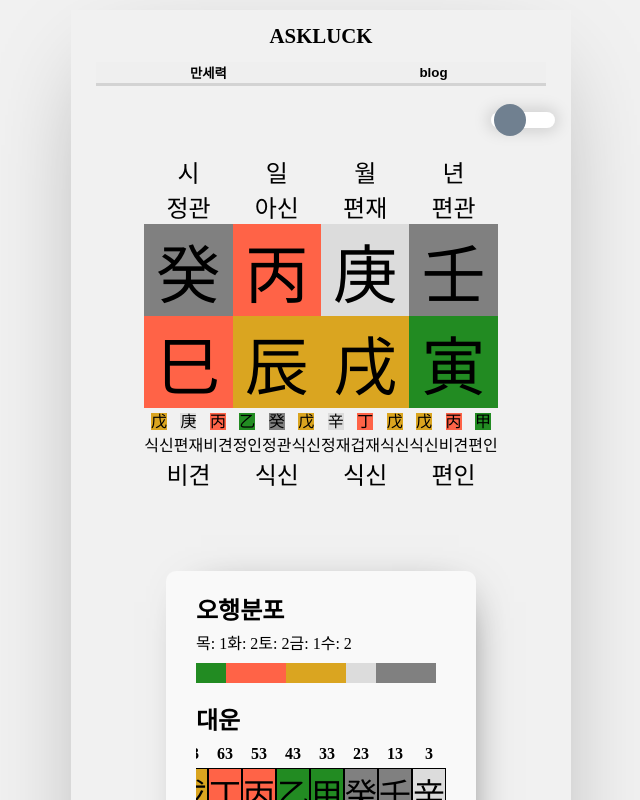
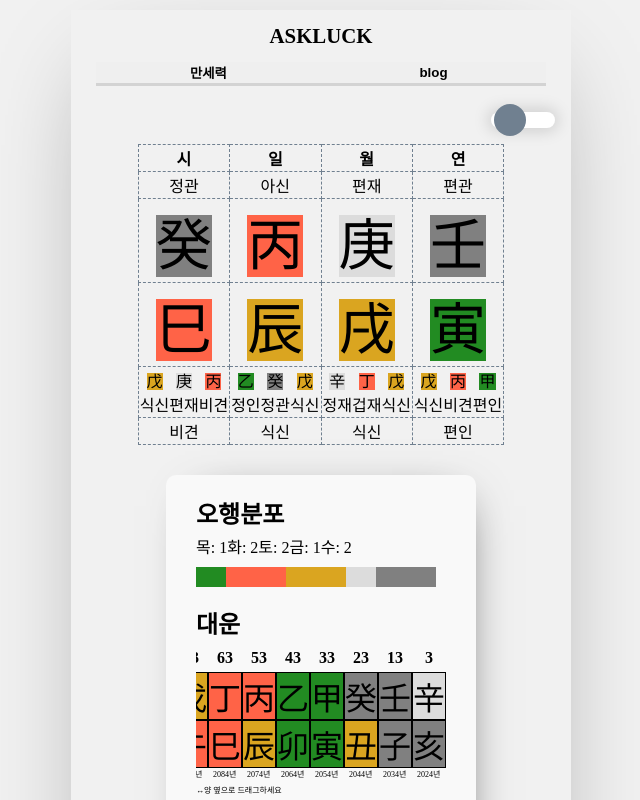
Before and after one commit to seni95/askLuck, a React (Create React App) app: page / in a window 1280 px wide. Shown: the top 800 px of the page, without its empty margins (319-959 px from the left). Built offline with nearby package versions, Linux system fonts and the light colour scheme.

Commit message:
revise css

```diff
--- a/src/components/result/four_pillar_viewer.jsx
+++ b/src/components/result/four_pillar_viewer.jsx
@@ -1,4 +1,4 @@
-import React,{useEffect} from 'react'
+import React, { useEffect } from 'react'
 import Logic from '../logic/logic';
 import styles from './four_pillar_viewer.module.css';
 import CalculateFamily from '../logic/calculate_family';
@@ -25,8 +25,8 @@ const FourPillarViewer = (props) => {
     // const selectedDay = 21;
     // const selectedTime = "09:50";
 
-    const yearSky = logic.returnYearSky(selectedYear,selectedMonth,selectedDay);
-    const yearGround = logic.returnYearGround(selectedYear,selectedMonth,selectedDay);
+    const yearSky = logic.returnYearSky(selectedYear, selectedMonth, selectedDay);
+    const yearGround = logic.returnYearGround(selectedYear, selectedMonth, selectedDay);
 
     const monthSky = logic.returnMonthSky(selectedYear, selectedMonth, selectedDay);
     const monthGround = logic.returnMonthGround(selectedMonth, selectedDay);
@@ -37,15 +37,15 @@ const FourPillarViewer = (props) => {
     const timeSky = logic.returnTimeSky(selectedYear, selectedMonth, selectedDay, selectedTime);
     const timeGround = logic.returnTimeGround(selectedTime);
 
-    const [detailKey,setDetailKey] = useState(false);
+    const [detailKey, setDetailKey] = useState(false);
 
-    const showDetail=()=>{
-        if(!detailKey){
+    const showDetail = () => {
+        if (!detailKey) {
             setDetailKey(true);
-            console.log(detailKey+"토글완");
-        }else{
+            console.log(detailKey + "토글완");
+        } else {
             setDetailKey(false);
-            console.log(detailKey+"토글완");
+            console.log(detailKey + "토글완");
         }
     }
 
@@ -53,98 +53,112 @@ const FourPillarViewer = (props) => {
     return (
         <div className={styles.container}>
             <div className={styles.showDetail}>
-<div className={styles.toggleSwitch} id={detailKey==0?"":"toggledSwitch"}>
+                <div className={styles.toggleSwitch} id={detailKey == 0 ? "" : "toggledSwitch"}>
                     <span className={styles.toggleButton} onClick={showDetail}
-  id={detailKey==0?"":"toggledButton"}></span>
+                        id={detailKey == 0 ? "" : "toggledButton"}></span>
                 </div>
             </div>
+            <table>
+                <th>시</th>
+                <th>일</th>
+                <th>월</th>
+                <th>연</th>
+                <tr>
+                    <td><CalculateFamily daySky={daySky} sky={timeSky}></CalculateFamily></td>
+                    <td>아신</td>
+                    <td><CalculateFamily daySky={daySky} sky={monthSky}></CalculateFamily></td>
+                    <td><CalculateFamily daySky={daySky} sky={yearSky}></CalculateFamily></td>
+                </tr>
 
-        <div className={styles.pillarsContainer}>
-            <div className={styles.pillars}>
-                <span>년</span>
-                <span><CalculateFamily daySky = {daySky} sky={yearSky}></CalculateFamily></span>
+                <tr className={styles.sky}>
+                    <td> <span className={`${styles.element} ${styles.sky}`}
+                        id={timeSky.color}>
+                        {timeSky.code}
+                    </span></td>
+                    <td>
+                        <span className={`${styles.element} ${styles.sky}`}
+                            id={daySky.color}>
+                            {daySky.code}
+                        </span>
+                    </td>
+                    <td>
+                        <span className={`${styles.element} ${styles.sky}`}
+                            id={monthSky.color}>
+                            {monthSky.code}
+                        </span>
+                    </td>
+                    <td>
                         <span className={`${styles.element} ${styles.sky}`}
                             id={yearSky.color}>
                             {yearSky.code}
                         </span>
-                <span className={`${styles.element} ${styles.ground}`}
+                    </td>
+                </tr>
+
+                <tr className={styles.ground}>
+                    <td><span className={`${styles.element} ${styles.ground}`}
+                        id={timeGround.color}
+                    >
+                        {timeGround.code}
+                    </span></td>
+                    <td><span className={`${styles.element} ${styles.ground}`}
+                        id={dayGround.color}>
+                        {dayGround.code}
+                    </span></td>
+                    <td>  <span className={`${styles.element} ${styles.ground}`}
+                        id={monthGround.color}>
+                        {monthGround.code}
+                    </span></td>
+                    <td>  <span className={`${styles.element} ${styles.ground}`}
                         id={yearGround.color}>
                         {yearGround.code}
                     </span>
+                    </td>
+                </tr>
 
-                <span>
+                <tr>
+                    <td> <span>
+                        <CalculateInnerAttri
+                            ground={timeGround}
+                            daySky={daySky}
+                        ></CalculateInnerAttri>
+                    </span></td>
+                    <td>  <span>
+                        <CalculateInnerAttri
+                            ground={dayGround}
+                            daySky={daySky}
+                        ></CalculateInnerAttri>
+                    </span></td>
+                    <td>  <span>
+                        <CalculateInnerAttri
+                            ground={monthGround}
+                            daySky={daySky}
+                        ></CalculateInnerAttri>
+                    </span></td>
+                    <td> <span>
                         <CalculateInnerAttri
                             ground={yearGround}
                             daySky={daySky}
                         ></CalculateInnerAttri>
-                </span>
+                    </span></td>
+                </tr>
 
-                <span><CalculateFamily daySky = {daySky} ground={yearGround}></CalculateFamily></span>
-            </div>
-            <div className={styles.pillars}>
-                <span>월</span>
-                <span><CalculateFamily daySky = {daySky} sky={monthSky}></CalculateFamily></span>
-                <span className={`${styles.element} ${styles.sky}`}
-                id={monthSky.color}>
-                    {monthSky.code}
-                </span>
-                <span className={`${styles.element} ${styles.ground}`}
-                id={monthGround.color}>
-                    {monthGround.code}
-                </span>
-                <span>
-                <CalculateInnerAttri
-                ground={monthGround}
-                daySky={daySky}
-                ></CalculateInnerAttri>
-                </span>
-                <span><CalculateFamily daySky = {daySky} ground={monthGround}></CalculateFamily></span>
+                <tr>
+                    <td>
+                        <span><CalculateFamily daySky={daySky} ground={timeGround}></CalculateFamily></span>
+                    </td>
+                    <td>
+                        <span><CalculateFamily daySky={daySky} ground={dayGround}></CalculateFamily></span>
+                    </td>
+                    <td>
+                        <span><CalculateFamily daySky={daySky} ground={monthGround}></CalculateFamily></span>
+                    </td>
+                    <td>
+                        <span><CalculateFamily daySky={daySky} ground={yearGround}></CalculateFamily></span>
+                    </td>
+                </tr>
 
-            </div>
-            <div className={styles.pillars}>
-                <span>일</span>
-                <span>아신</span>
-                <span className={`${styles.element} ${styles.sky}`}
-                id={daySky.color}>
-                    {daySky.code}
-                </span>
-                <span className={`${styles.element} ${styles.ground}`}
-                id={dayGround.color}>
-                    {dayGround.code}
-                </span>
-                <span>
-                <CalculateInnerAttri
-                ground={dayGround}
-                daySky={daySky}
-                ></CalculateInnerAttri>
-                </span>
-
-                <span><CalculateFamily daySky = {daySky} ground={dayGround}></CalculateFamily></span>
-
-            </div>
-            <div className={styles.pillars}>
-                <span>시</span>
-                <span><CalculateFamily daySky = {daySky} sky={timeSky}></CalculateFamily></span>
-
-                <span className={`${styles.element} ${styles.sky}`}
-                id={timeSky.color}>
-                    {timeSky.code}
-                </span>
-                <span className={`${styles.element} ${styles.ground}`}
-                id={timeGround.color}
-                >
-                    {timeGround.code}
-                </span>
-                <span>
-                <CalculateInnerAttri
-                ground={timeGround}
-                daySky={daySky}
-                ></CalculateInnerAttri>
-                </span>
-                <span><CalculateFamily daySky = {daySky} ground={timeGround}></CalculateFamily></span>
-
-            </div>
-            </div>
+            </table>
 
             {detailKey &&
                 <ShowHop
--- a/src/components/result/four_pillar_viewer.module.css
+++ b/src/components/result/four_pillar_viewer.module.css
@@ -12,53 +12,13 @@
     border:1px solid black;
 } */
 
-.pillarsContainer{
-}
 
-.pillarsContainer{
-    display: flex;
-    flex-direction: row-reverse;
-    justify-content: center;
-    padding: 50px;
-    padding-top:10px;
-    font-weight: 500;
-
-}
-.pillars{
-    display: flex;
-    flex-direction: column;
-    font-size: 1.5rem;
-}
-
-.pillars *{
-
-
-}
-
-.element{
-    font-size:3rem;
-    font-family: 'Nanum Gothic', sans-serif;
-    font-size: 4rem;
-}
 
 *{
     /* color:pink; */
 }
 
-.green{
-    color:blue;
-    background-color: chartreuse;
-}
 
-.blue{
-    background-color: gold;
-}
-.red{
-
-}
-span{
-    text-align: center;
-}
 
 .toggleSwitch {
     width: 4rem;
@@ -97,3 +57,22 @@ span{
     display: flex;
     justify-content: flex-end;
  }
+
+
+ table{
+    border-collapse: collapse;
+    border:.2px dashed slategray;
+    margin:0 auto;
+}
+ th,td{
+    border:.2px dashed slategray;
+    text-align: center;
+ }
+
+ tr:nth-child() td{
+    font-size: 2rem;
+ }
+
+ .sky td,.ground td{
+    font-size: 3.5rem;
+ }
```
Lines whose indentation alone changed are shown as unchanged.
